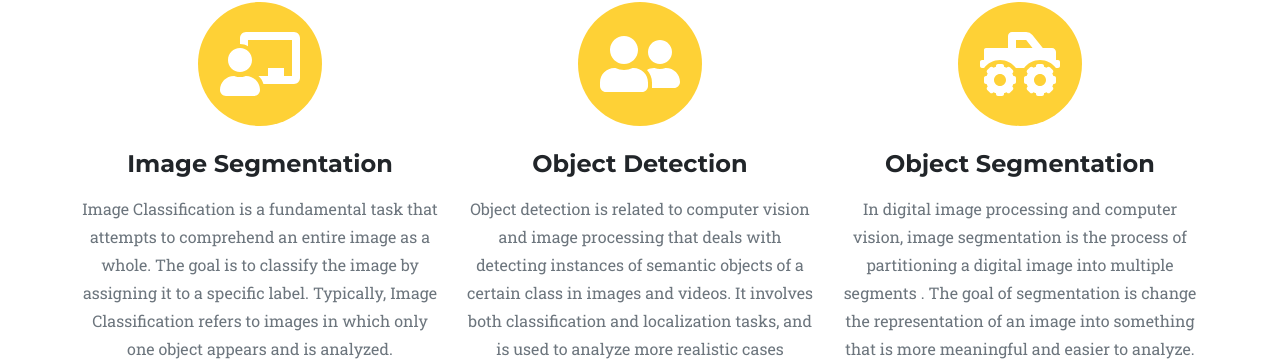
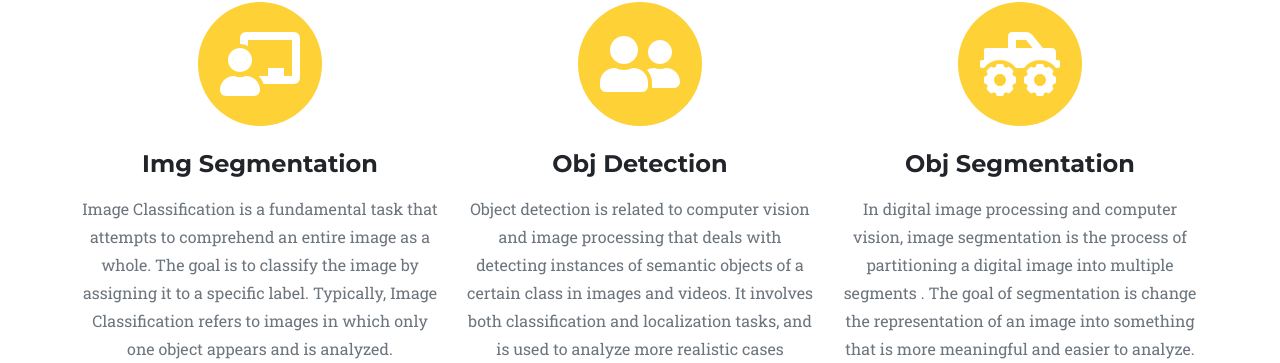
Before and after one commit to kumarjay/warehouse_fastAPI, a FastAPI app: page / in a window 1280 px wide. Shown: the part 715-1078 px from the top of the page. Run offline with FastAPI, Linux system fonts and the light colour scheme; some libraries are stand-ins or nearby versions; some web fonts are replaced.

Commit message:
Update index.html

```diff
--- a/templates/index.html
+++ b/templates/index.html
@@ -75,7 +75,7 @@
                             <i class="fas fa-circle fa-stack-2x text-primary"></i>
                             <i class="fas fa-chalkboard-teacher fa-stack-1x fa-inverse"></i>
                         </span>
-                        <h4 class="my-3">Image Segmentation</h4>
+                        <h4 class="my-3">Img Segmentation</h4>
                         <p class="text-muted">
                             Image Classification is a fundamental task that attempts to comprehend an entire image as a whole. The goal is to classify the image by assigning it to a specific label. Typically, Image Classification refers to images in which only one object appears and is analyzed.
                         </p>
@@ -85,7 +85,7 @@
                             <i class="fas fa-circle fa-stack-2x text-primary"></i>
                             <i class="fas fa-user-friends fa-stack-1x fa-inverse"></i>
                         </span>
-                        <h4 class="my-3">Object Detection</h4>
+                        <h4 class="my-3">Obj Detection</h4>
                         <p class="text-muted">
                             Object detection is related to computer vision and image processing that deals with detecting instances of semantic objects of a certain class in images and videos.
                             It involves both classification and localization tasks, and is used to analyze more realistic cases
@@ -96,7 +96,7 @@
                             <i class="fas fa-circle fa-stack-2x text-primary"></i>
                             <i class="fas fa-truck-monster fa-stack-1x fa-inverse"></i>
                         </span>
-                        <h4 class="my-3">Object Segmentation</h4>
+                        <h4 class="my-3">Obj Segmentation</h4>
                         <p class="text-muted">
                             In digital image processing and computer vision, image segmentation is the process of partitioning a digital image into multiple segments .
                             The goal of segmentation is change the representation of an image into something that is more meaningful and easier to analyze.
```
